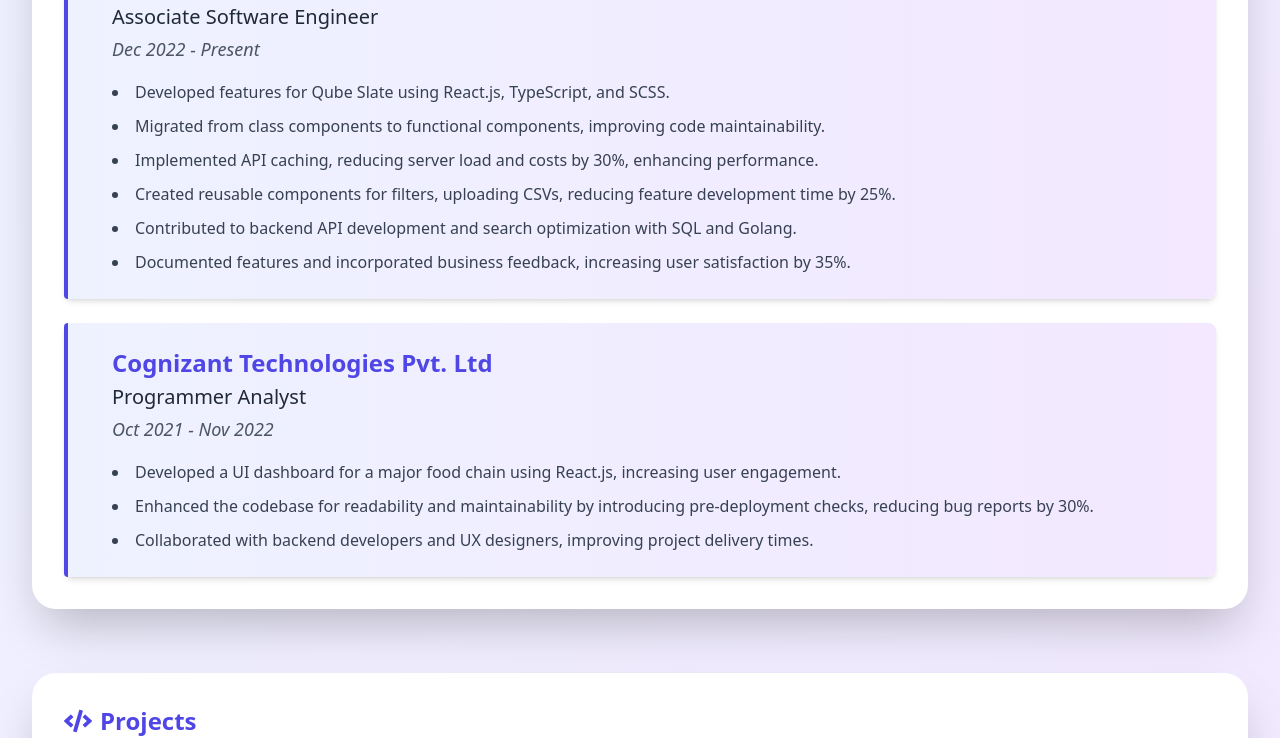
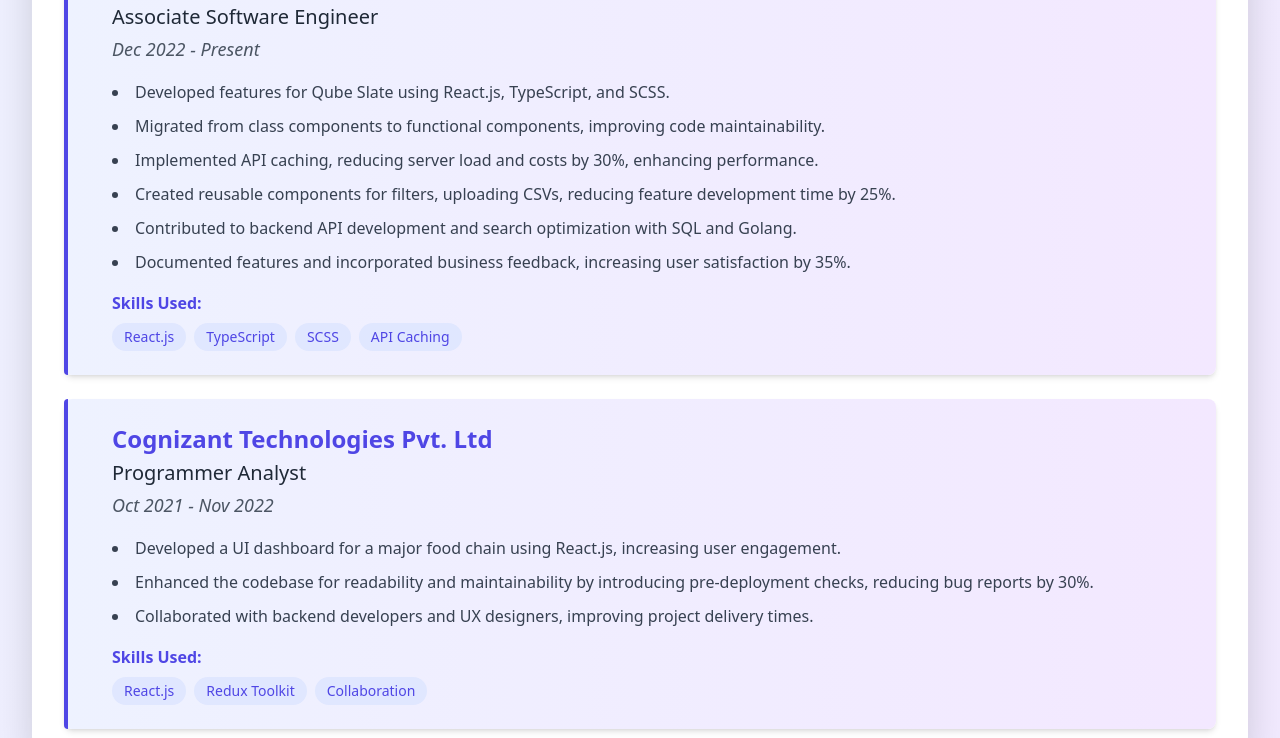
Before and after one commit to akashvinchankar/my-portfolio, a React (Vite) app: page / in a window 1280 px wide. Shown: the part 1223-1961 px from the top of the page. Built offline with nearby package versions, Linux system fonts and the light colour scheme.

Commit message:
Refactor image source paths in Portfolio component and add skills to ExperienceCard

```diff
--- a/src/components/Portfolio.jsx
+++ b/src/components/Portfolio.jsx
@@ -215,6 +215,7 @@
                 "Contributed to backend API development and search optimization with SQL and Golang.",
                 "Documented features and incorporated business feedback, increasing user satisfaction by 35%.",
               ]}
+              skills={["React.js", "TypeScript", "SCSS", "API Caching"]}
             />
             <ExperienceCard
               company="Cognizant Technologies Pvt. Ltd"
@@ -225,6 +226,7 @@
                 "Enhanced the codebase for readability and maintainability by introducing pre-deployment checks, reducing bug reports by 30%.",
                 "Collaborated with backend developers and UX designers, improving project delivery times.",
               ]}
+              skills={["React.js", "Redux Toolkit", "Collaboration"]}
             />
           </div>
         </Section>
@@ -367,9 +369,15 @@
   ).isRequired,
 };
 
-const ExperienceCard = ({ company, position, period, responsibilities }) => (
+const ExperienceCard = ({
+  company,
+  position,
+  period,
+  responsibilities,
+  skills,
+}) => (
   <div className="relative bg-gradient-to-r from-indigo-50 to-purple-100 dark:from-gray-800 dark:to-indigo-900 p-6 rounded-lg shadow-md transition-transform duration-300 hover:shadow-xl">
-    <div className="absolute left-0 top-0 h-full w-1 bg-indigo-600 rounded-l-lg"></div>
+    <div className="hidden md:block absolute left-0 top-0 h-full w-1 bg-indigo-600 rounded-l-lg"></div>
     <div className="pl-6">
       <h3 className="text-2xl font-bold text-indigo-600 dark:text-indigo-400 mb-1">
         {company}
@@ -387,6 +395,23 @@
           </li>
         ))}
       </ul>
+      {skills && skills.length > 0 && (
+        <div className="mt-4">
+          <h4 className="font-semibold text-indigo-600 dark:text-indigo-400 mb-2">
+            Skills Used:
+          </h4>
+          <ul className="flex flex-wrap gap-2">
+            {skills.map((skill) => (
+              <li
+                key={skill}
+                className="bg-indigo-100 dark:bg-indigo-900 text-indigo-600 dark:text-indigo-400 py-1 px-3 rounded-full text-sm"
+              >
+                {skill}
+              </li>
+            ))}
+          </ul>
+        </div>
+      )}
     </div>
   </div>
 );
@@ -396,6 +421,7 @@
   position: PropTypes.string.isRequired,
   period: PropTypes.string.isRequired,
   responsibilities: PropTypes.arrayOf(PropTypes.string).isRequired,
+  skills: PropTypes.array,
 };
 
 const ProjectCard = ({ title, description, imageUrl, demoLink, codeLink }) => (
```
